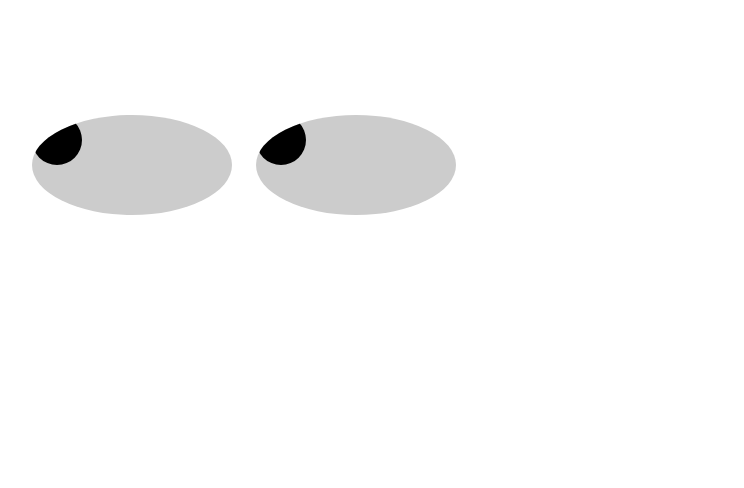
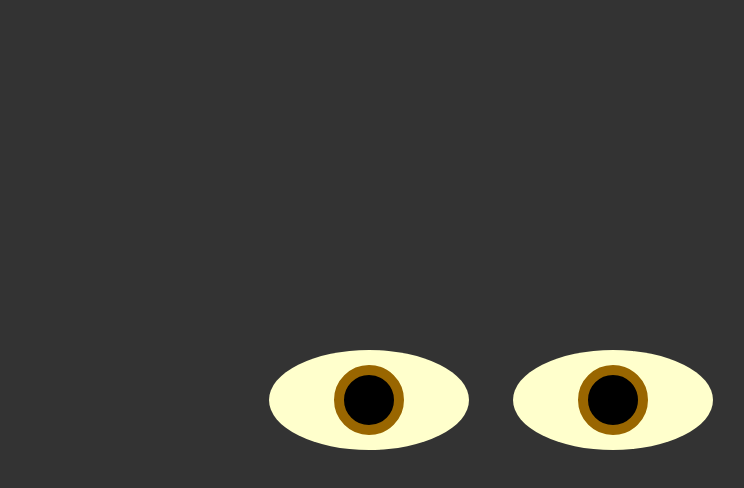
Before and after one commit to embarks/static, a Svelte app: page / in a window 1280 px wide. Shown: the top 488 px of the page, without its empty margins (129-873 px from the left). Built offline with nearby package versions, Linux system fonts and the light colour scheme.

Commit message:
feat: blinking eyes component

```diff
--- a/src/App.svelte
+++ b/src/App.svelte
@@ -1,37 +1,10 @@
 <script>
-  import { elasticOut, elasticInOut } from 'svelte/easing'
-  import { tweened } from 'svelte/motion'
+  import Eyes from './Eyes.svelte'
+  import {elasticOut, elasticInOut} from 'svelte/easing'
   import {onMount} from 'svelte'
 
   let m = { x: 0, y: 0 }
   let allmystars = []
-
-  let div
-  let rect
-
-  $: {
-    if (div) {
-      rect = div.getBoundingClientRect()
-    }
-  }
-
-  function resize () {
-    rect = div.getBoundingClientRect()
-    console.log(rect)
-  }
-
-  let x = 0
-  let y = 0
-  let sx = `${x}%`
-  let sy = `${y}%`
-
-  function handleMousemove(event) {
-
-    x = (event.clientX - rect.left - 125)  / window.innerWidth * 100
-    y = (event.clientY - rect.top) / window.innerHeight * 100
-    sx = `${x > 100 ? 100 : x}%`
-    sy = `${y > 100 ? 100 : y}%`
-  }
 
   function starIn (node, { duration }) {
     return {
@@ -79,85 +52,29 @@
 </script>
 
 <style>
-  .eyes {
-    position: relative;
+  :global(body) {
+    background-color: #333333;
+  }
+  .outer {
     height: 100%;
     width: 100%;
-    top: -30%;
-    left: -30%;
   }
-  .eye {
-    position: relative;
-    display: inline-block;
-    border-radius: 50%;
-    margin-right: 20px;
-    top: 50%;
-    left: 50%;
-    transform: translate(-50%, -50%);
-    height: 100px;
-    width: 200px;
-    background: #CCC;
-    overflow: hidden;
-  }
-  .pupil {
-    position: absolute;
-    top: 50%;
-    left: 50%;
-    transform: translate(-50%, -50%);
-    width: 50px;
-    height: 50px;
-    background: #000;
-    border-radius: 50%;
-    content: " ";
-  }
-  div.container {
-    overflow: hidden;
-    width: 100%; height: 100%;
-    -webkit-touch-callout: none;
-    -webkit-user-select: none;
-    -khtml-user-select: none;
-    -moz-user-select: none;
-    -ms-user-select: none;
-    user-select: none;
-  }
+
   .star {
     position: absolute;
   }
   .star::after {
     content: "★";
+    color: #ffcc66;
+    z-index: -1;
   }
 </style>
-<svelte:window on:resize={resize} />
-<div class="container"
-on:mousemove={handleMousemove}
-on:touchstart={handleTouch}
-on:touchend={handleTouch}
-on:mouseup={handleClick}
+<div class="outer"
+  on:touchstart={handleTouch}
+  on:touchend={handleTouch}
+  on:mouseup={handleClick}
 >
-<div class="eyes"
-  bind:this={div}>
-  <div class="eye">
-    <div
-      class="pupil"
-      style="
-        top:{sy};
-        left:{sx};
-        transform: translate(-{sx}, -{sy})
-      "
-    >
-    </div>
-  </div>
-  <div class="eye">
-    <div
-      class="pupil"
-      style="
-        top: {sy};
-        left: {sx};
-        transform: translate(-{sx}, -{sy})"
-    >
-    </div>
-  </div>
-</div>
+  <Eyes  />
 </div>
 {#each allmystars as { key, x, y } (key)}
   <div
@@ -165,5 +82,5 @@ on:mouseup={handleClick}
     out:starOut="{{ duration: 5000 }}"
     class="star"
     style="top:{y-14}px;left:{x-10}px;"
-  />
+  ></div>
 {/each}
--- /dev/null
+++ b/src/Eyes.svelte
@@ -0,0 +1,151 @@
+<script>
+  import {tweened} from 'svelte/motion'
+  import { backOut } from 'svelte/easing';
+
+  let eyes = {
+    left: null,
+    right: null
+  }
+  let div, rect
+  let x = tweened(50,
+  {
+		duration: 400,
+		easing: backOut
+	})
+  let y = tweened(50,
+  {
+		duration: 400,
+		easing: backOut
+	})
+  let sx = `${$x}%`
+  let sy = `${$y}%`
+
+  $: {
+    if (div) rect = div.getBoundingClientRect()
+    sx = `${$x > 100 ? 100 : $x < 0 ? 0 : $x}%`
+    sy = `${$y > 100 ? 100 : $y < 0 ? 0 : $y}%`
+  }
+
+  function resize () { rect = div.getBoundingClientRect() }
+
+  function handleMousemove (event) {
+    x.set((event.clientX - rect.left) / rect.width * 100)
+    y.set((event.clientY - rect.top) / rect.height * 100)
+  }
+
+  function mouseEnterEye (eye) {
+    return (event) => {
+      eye.classList.add('closed')
+    }
+  }
+
+  function mouseLeaveEye (eye) {
+    return (event) => {
+      eye.classList.remove('closed')
+    }
+  }
+
+</script>
+
+<style>
+  .detec {
+    /*
+  * instead of attempting to complicate matters with more divs around the eye
+  ** containers, absolutely position an element over the eyes that uses the same
+  * formula
+   */
+    position: absolute;
+    z-index: 3;
+    height: 100px;
+    width: 100%;
+    top: 50%;
+    text-align: center;
+  }
+  .detec .eye {
+    background: none;
+    top: 0;
+  }
+  .eyes {
+    position: relative;
+    height: 100%;
+    width: 100%;
+    text-align: center;
+  }
+  .eye {
+    position: relative;
+    display: inline-block;
+    border-radius: 50%;
+    margin-right: 40px;
+    top: 50%;
+    height: 100px;
+    width: 200px;
+    background: #ffffcc;
+    overflow: hidden;
+    z-index: 2;
+    transition: all 0.2s;
+    transition-timing-function: ease-in-out;
+    transform: translateY(-50px);
+  }
+  :global(.closed) {
+    height: 0px!important;
+    margin: 50px 0;
+    transform: translateY(25px);
+  }
+  .pupil {
+    position: absolute;
+    top: 50%;
+    left: 50%;
+    transform: translate(-50%, -50%);
+    width: 50px;
+    height: 50px;
+    background: #000;
+    border: 10px solid #996600;
+    border-radius: 50%;
+    content: " ";
+  }
+  div.container {
+    overflow: hidden;
+    width: 100%;
+    height: 100%;
+  }
+</style>
+
+<svelte:window on:resize={resize} />
+<div class="container"
+    on:mousemove={handleMousemove}
+
+  >
+    <div class="eyes" bind:this={div}>
+      <div class="detec">
+        <div class="eye"
+          on:mouseenter={mouseEnterEye(eyes.left)}
+          on:mouseleave={mouseLeaveEye(eyes.left)}
+        ></div>
+        <div class="eye"
+          on:mouseenter={mouseEnterEye(eyes.right)}
+          on:mouseleave={mouseLeaveEye(eyes.right)}
+        ></div>
+      </div>
+      <div class="eye" bind:this={eyes.left}>
+        <div
+          class="pupil"
+          style="
+            top:{sy};
+            left:{sx};
+            transform: translate(-{sx}, -{sy})
+          "
+        >
+        </div>
+      </div>
+      <div class="eye" bind:this={eyes.right}>
+        <div
+          class="pupil"
+          style="
+            top: {sy};
+            left: {sx};
+            transform: translate(-{sx}, -{sy})"
+        >
+        </div>
+      </div>
+    </div>
+</div>
```
